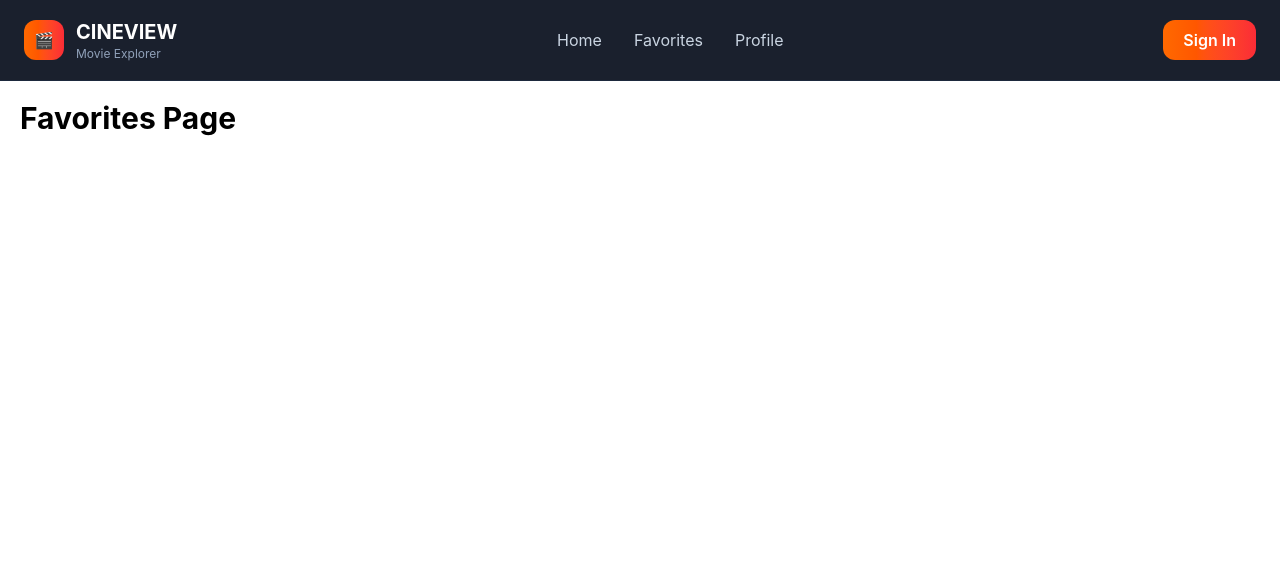
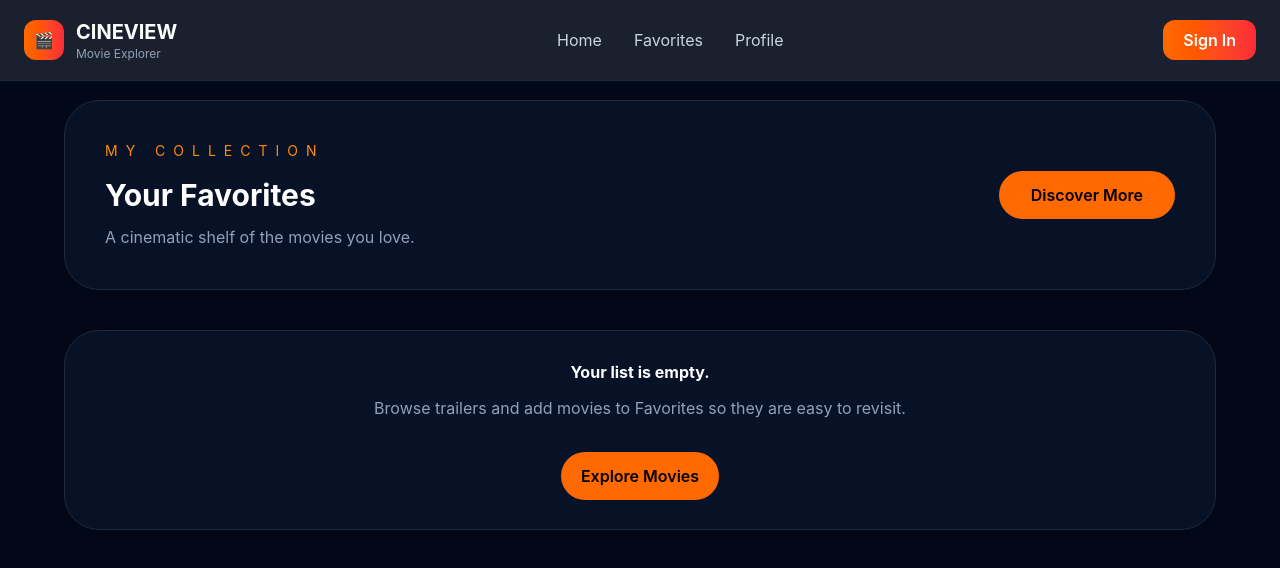
Before and after one commit to Shivam-136/CINEVIEW, a React (Vite) app: page /favorites in a window 1280 px wide. Shown: the top 568 px of the page. Built offline with nearby package versions, Linux system fonts and the light colour scheme.

Commit message:
add FavoritesPage UI

```diff
--- a/src/pages/FavoritesPage.jsx
+++ b/src/pages/FavoritesPage.jsx
@@ -1,13 +1,63 @@
 import React from "react";
+import { useNavigate } from "react-router-dom";
 
-const Favorites = () => {
+const FavoritesPage = () => {
+  const navigate = useNavigate();
+
   return (
-    <div className="p-5">
-      <h1 className="text-3xl font-bold">
-        Favorites Page
-      </h1>
+    <div className="min-h-screen bg-[#020817] text-white pt-5 px-6">
+
+      <div className="max-w-6xl mx-auto">
+
+        {/* Hero Section */}
+        <div className="bg-[#071226] border border-slate-800 rounded-[35px] p-10 flex items-center justify-between">
+
+          <div>
+            <p className="text-orange-400 tracking-[8px] uppercase text-sm mb-4">
+              My Collection
+            </p>
+
+            <h1 className="text-3xl font-bold mb-3">
+              Your Favorites
+            </h1>
+
+            <p className="text-slate-400 ">
+              A cinematic shelf of the movies you love.
+            </p>
+          </div>
+
+          <button
+            className="px-8 py-3 rounded-full bg-orange-500 text-black font-semibold hover:bg-orange-400 transition"
+          >
+            Discover More
+          </button>
+
+        </div>
+
+        {/* Empty State */}
+        <div className="mt-10 bg-[#071226] border border-slate-800 rounded-[35px] min-h-[200px] flex flex-col items-center justify-center">
+
+          <h2 className=" mb-3 font-bold ">
+            Your list is empty.
+          </h2>
+
+          <p className="text-slate-400  mb-8 text-center">
+            Browse trailers and add movies to Favorites
+            so they are easy to revisit.
+          </p>
+
+          <button
+            onClick={() => navigate("/home")}
+            className="px-5 py-3 rounded-full bg-orange-500 text-black font-semibold hover:bg-orange-400 transition"
+          >
+            Explore Movies
+          </button>
+
+        </div>
+
+      </div>
     </div>
   );
 };
 
-export default Favorites;
+export default FavoritesPage;
```
Also changed, not shown: src/components/Navbar.jsx (line endings or trailing spaces).
